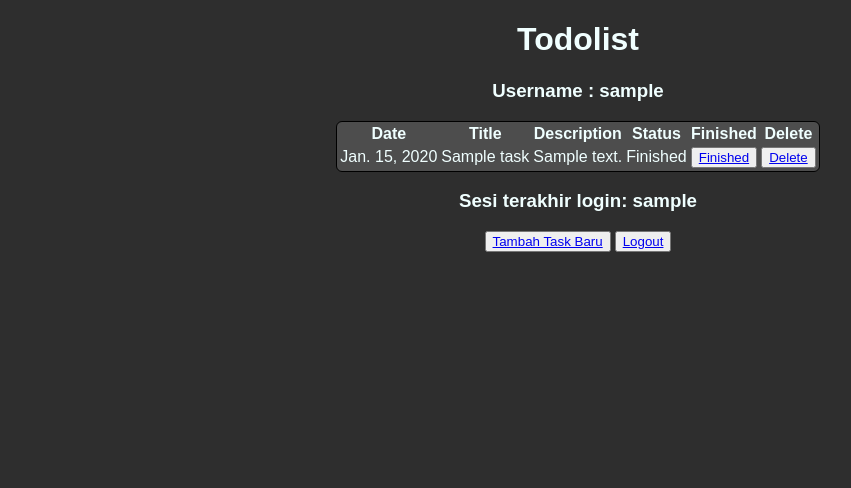
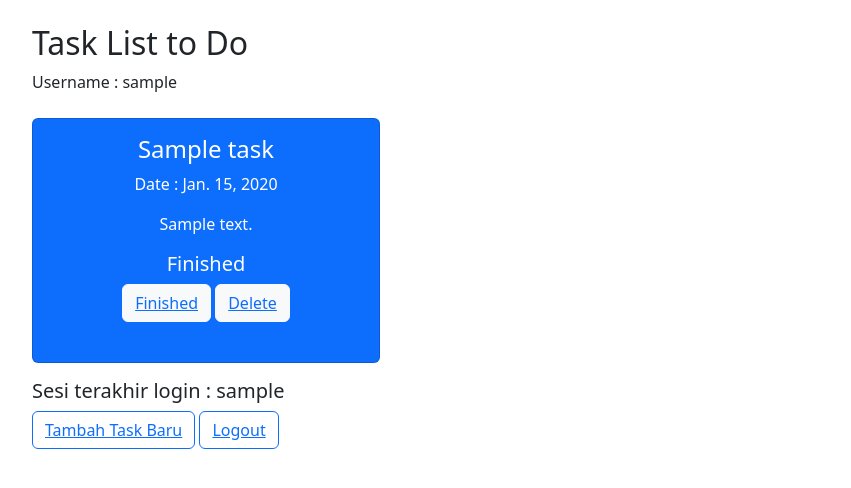
Before and after one commit to KristoJeremy/PBP-Tugas-1, a Django app: template todolist/templates/todolist.html in a window 1280 px wide. Shown: the top 488 px of the page, without its empty margins (62-913 px from the left). Run offline with Django 4.2, Linux system fonts and the light colour scheme; a user stored in the database is signed in; tables that the repository leaves empty hold one stand-in row (values such as "Sample post"); the template is opened without the code that fills it: values that come from a table or form of the project are taken from there, most other values are stand-ins (such as "Sample title", 1, 10 or a date in 2020).

Commit message:
Push Tugas 5 (1)

```diff
--- a/templates/base.html
+++ b/templates/base.html
@@ -5,15 +5,15 @@
 <head>
   <meta charset="UTF-8">
   <meta name="viewport" content="width=device-width, initial-scale=1.0">
-  {% load static %}
-  <link rel="stylesheet" href="{% static 'style.css' %}">
+  <link href="https://cdn.jsdelivr.net/npm/bootstrap@5.2.1/dist/css/bootstrap.min.css" rel="stylesheet" integrity="sha384-iYQeCzEYFbKjA/T2uDLTpkwGzCiq6soy8tYaI1GyVh/UjpbCx/TYkiZhlZB6+fzT" crossorigin="anonymous">
   {% block meta %}
   {% endblock meta %}
 </head>
 
-<body>
+<body class="p-10">
   {% block content %}
   {% endblock content %}
+  <script src="https://cdn.jsdelivr.net/npm/bootstrap@5.2.1/dist/js/bootstrap.bundle.min.js" integrity="sha384-u1OknCvxWvY5kfmNBILK2hRnQC3Pr17a+RTT6rIHI7NnikvbZlHgTPOOmMi466C8" crossorigin="anonymous"></script>
 </body>
 
 </html>
--- a/todolist/templates/todolist.html
+++ b/todolist/templates/todolist.html
@@ -2,62 +2,46 @@
 
 {% block content %}
 
-<style>
-    h1 {text-align: center;}
-    h3 {text-align: center;}
-    table {align-self: center;}
-    #container{
-        text-align: center;
-    }
-</style>
-
-
-<h1>Todolist</h3>
-
-<h3>Username : {{user.username}} </h4>
-
-<table class="center">
-    <tr>
-    <th>Date</th>
-    <th>Title</th>
-    <th>Description</th>
-    <th>Status</th>
-    <th>Finished</th>
-    <th>Delete</th>
-    </tr>
-    {% comment %} Tambahkan data di bawah baris ini {% endcomment %}
+<div class="container p-4 h-100">
+    <div class="title mb-4">
+        <h2>Task List to Do</h2>
+        <p>Username : {{user.username}}</p>
+    </div>
+    <div class="row">
+        <div class="col-md-4">
             {% for task in list_task %}
-        <tr>
-            <td>{{task.date}}</td>
-            <td>{{task.title}}</td>
-            <td>{{task.description}}</td>
+            <div class="card text-white bg-primary mb-3 card text-center">
+                    <div class="card-body mb-4">
+                        <h4 class="card-title">{{task.title}}</h4>
+                        <p> Date : {{task.date}} </p>
+                        <p> {{task.description}} </p>
                         {% if task.is_finished %}
-                <td>Finished</td>
+                            <h5>Finished</h5>
                         {% else %}
-                <td>Not Finished</td>
+                            <h5>Not Finished</h5>
                         {% endif %}
-            <td>
-                <button>
+                        <button class="btn btn-light">
                             <a href="{% url 'todolist:finished_task' task.id %}">Finished</a>
                         </button>
-            </td>
-            <td>
-                <button>
+                        <button class="btn btn-light">
                             <a href="{% url 'todolist:delete_task' task.id %}">Delete</a>
                         </button>
-            </td>
-        </tr>
+                    </div>
+            </div>
             {% endfor %}
-</table>
-
-<h3>Sesi terakhir login: {{ last_login }}</h5>
-<div id="container">
-    <button>
+        </div>
+        <div class="title mt-6">
+            <h5>Sesi terakhir login : {{ last_login }}</h5>
+            <div>
+                <button class="btn btn-outline-primary">
                     <a href="{% url 'todolist:create_task' %}">Tambah Task Baru</a>
                 </button>
-    <button>
+                <button class="btn btn-outline-primary">
                     <a href="{% url 'todolist:logout' %}">Logout</a>
                 </button>
             </div>
+        </div>
+    </div>
+</div>
 
 {% endblock content %}
```
Also changed, not shown: todolist/templates/createtask.html (+9 -4 lines), todolist/templates/login.html (+18 -18 lines), todolist/templates/register.html (+11 -4 lines). Lines whose indentation alone changed are shown as unchanged.
